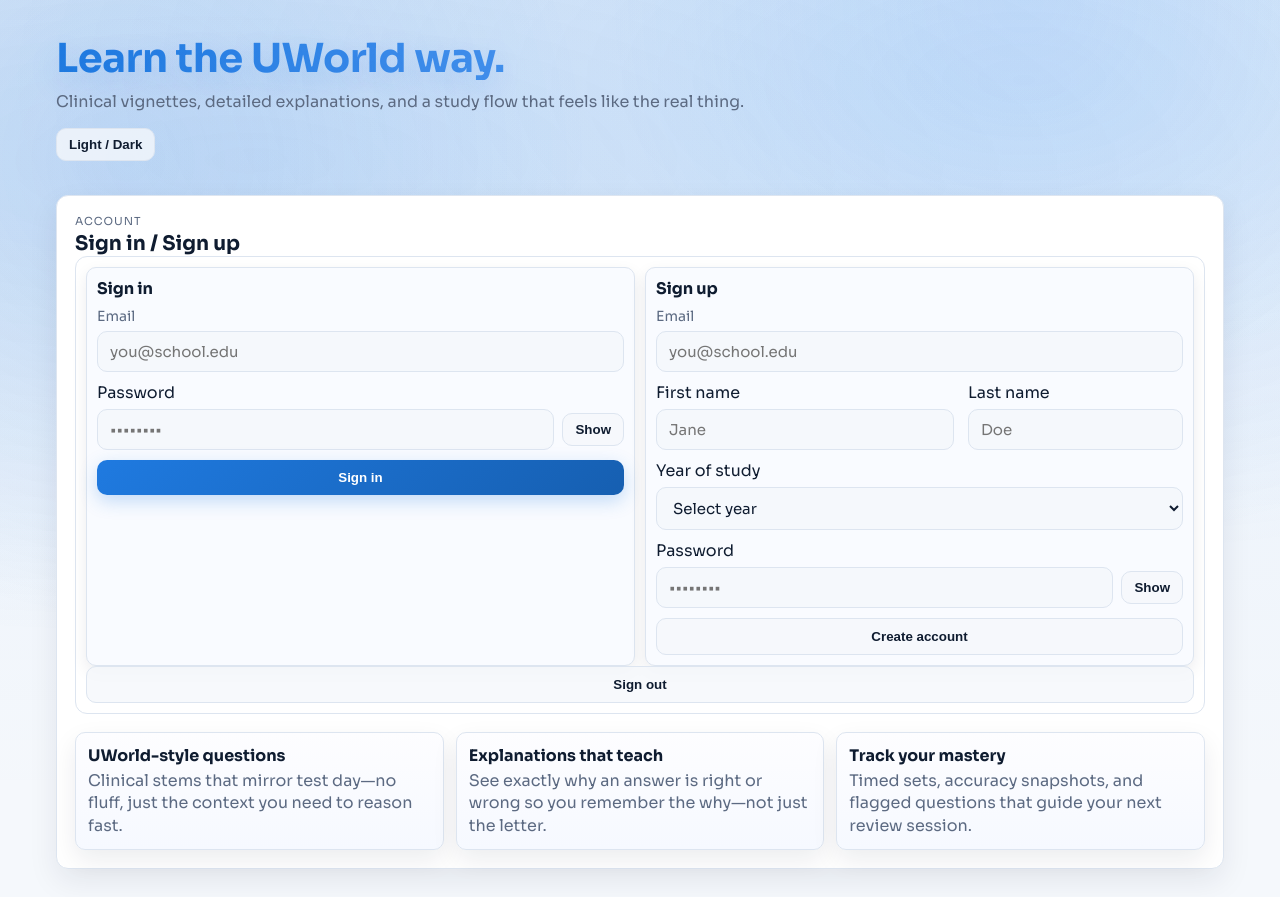
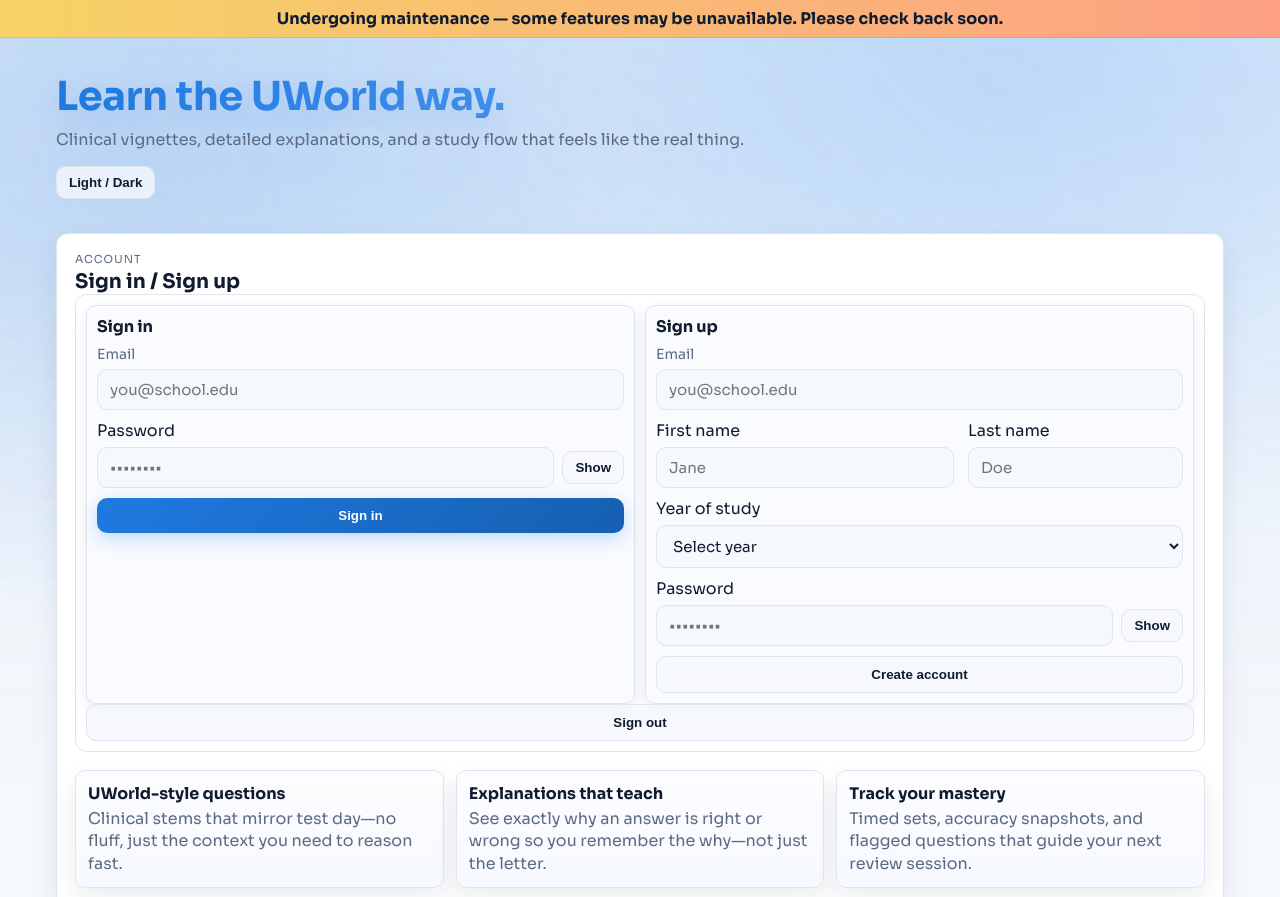
Before and after one commit to aljumailyz/aljumailyz.github.io, a plain HTML site: page index.html in a window 1280 px wide. Shown: the top 897 px of the page. Drawn offline with Linux system fonts and the light colour scheme; a script that the page names is missing.

Commit message:
Maintenance

```diff
--- a/index.html
+++ b/index.html
@@ -13,6 +13,7 @@
 </head>
 <body>
   <script src="js/ui-prefs.js"></script>
+  <div class="maintenance-banner">Undergoing maintenance — some features may be unavailable. Please check back soon.</div>
   <div class="page-ribbon"></div>
   <div class="bg-accents"></div>
   <main class="shell single">
--- a/styles.css
+++ b/styles.css
@@ -45,6 +45,24 @@ body {
   transition: background 0.25s ease, color 0.25s ease;
 }
 
+.maintenance-banner {
+  position: sticky;
+  top: 0;
+  z-index: 20;
+  background: linear-gradient(90deg, #f6d365, #fda085);
+  color: #0f1c30;
+  padding: 8px 12px;
+  text-align: center;
+  font-weight: 700;
+  letter-spacing: 0.1px;
+  border-bottom: 1px solid rgba(0, 0, 0, 0.08);
+}
+[data-theme='dark'] .maintenance-banner {
+  background: linear-gradient(90deg, #514a9d, #24c6dc);
+  color: #f2f6ff;
+  border-color: rgba(255, 255, 255, 0.08);
+}
+
 .bg-accents {
   position: fixed;
   inset: 0;
```
Also changed, not shown: admin.html (+1 -0 lines), auth-callback.html (+1 -0 lines), practice.html (+1 -0 lines), 1 other file.
